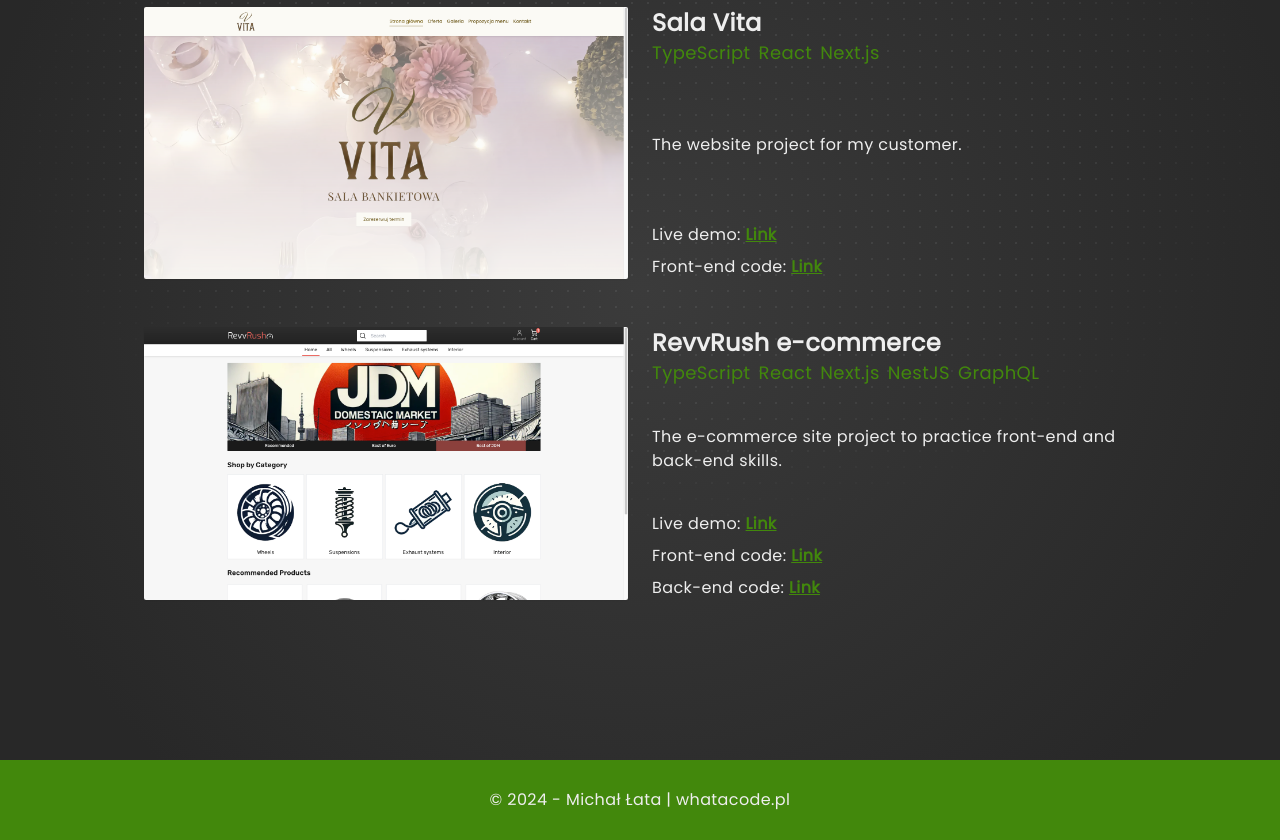
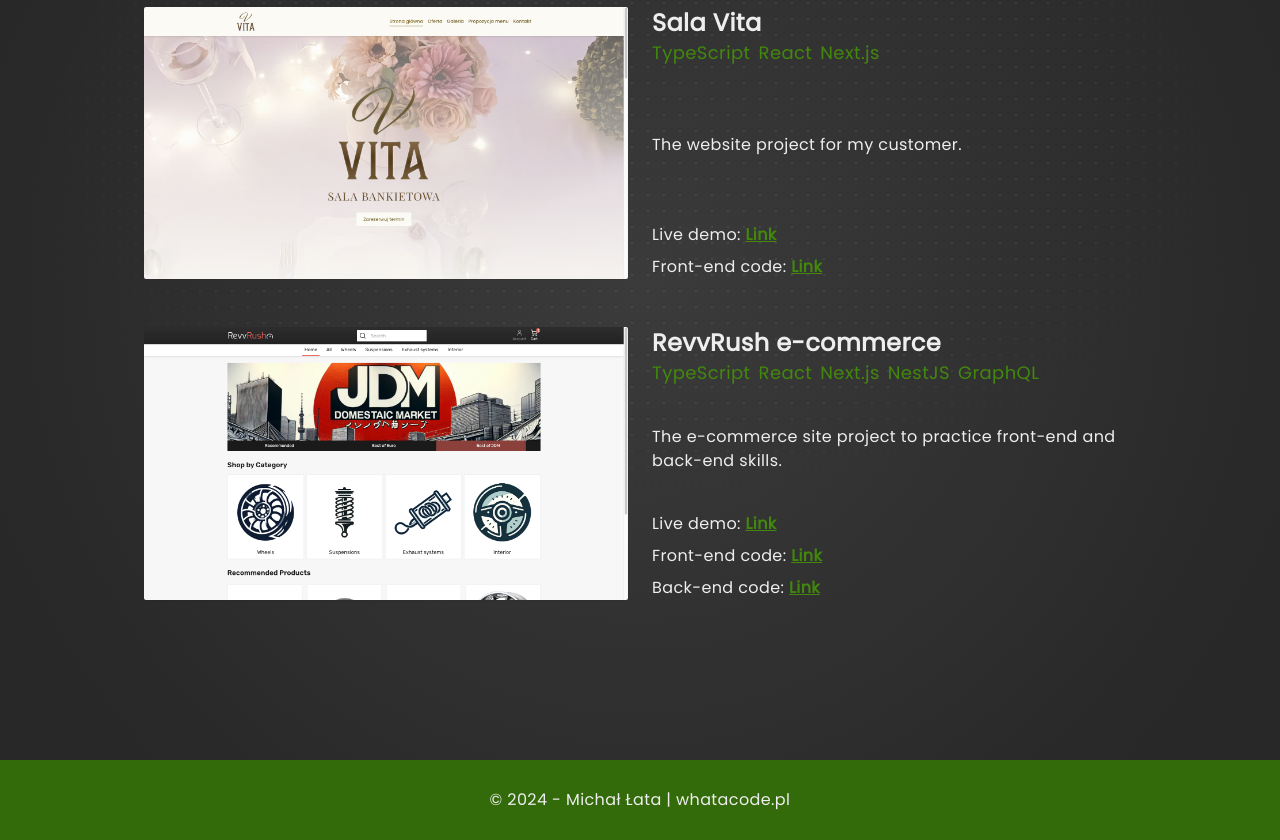
Before and after one commit to mikepatch/whatacode, a Next.js app: page /portfolio in a window 1280 px wide. Shown: the part 261-1101 px from the top of the page. Built offline with nearby package versions, Linux system fonts and the light colour scheme.

Commit message:
patch: Update bg color in Footer

```diff
--- a/src/components/footer/Footer.tsx
+++ b/src/components/footer/Footer.tsx
@@ -1,6 +1,6 @@
 export const Footer = () => {
 	return (
-		<footer className="flex h-20 w-full items-center justify-center bg-primary text-white">
+		<footer className="flex h-20 w-full items-center justify-center bg-primary-dark text-white">
 			<p>© 2024 - Michał Łata | whatacode.pl</p>
 		</footer>
 	);
```
